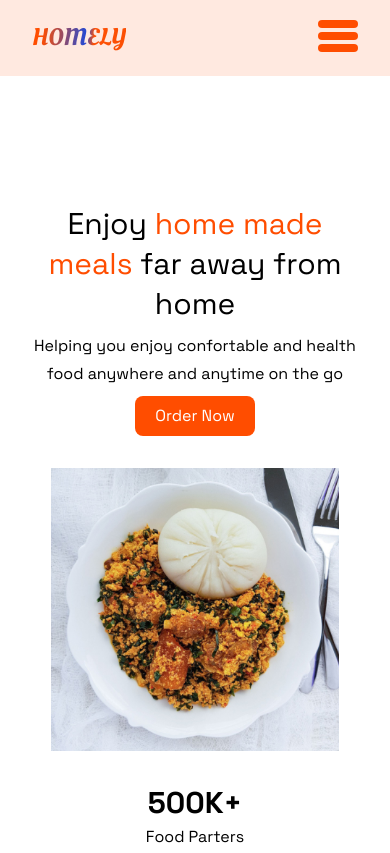
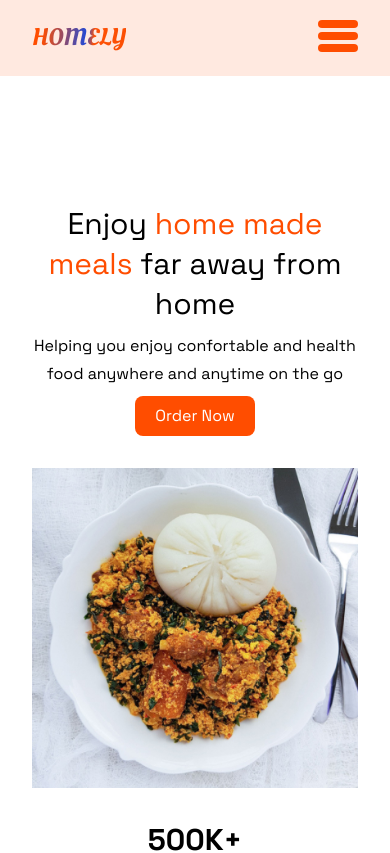
Before and after one commit to jemmycodes/homely, a React (Vite) app: page / in a window 390 px wide. Shown: the top 853 px of the page. Built offline with nearby package versions, Linux system fonts and the light colour scheme.

Commit message:
inital commit

```diff
--- a/src/Components/Hero/Hero.jsx
+++ b/src/Components/Hero/Hero.jsx
@@ -18,7 +18,7 @@ function Hero() {
             <Buttons>Order Now</Buttons>
           </div>
         </div>
-        <figure className="w-72 md:mx-0 mx-auto">
+        <figure className="w-full md:mx-0 mx-auto">
           <img src={heroImg} alt="" className="object-cover" />
         </figure>
       </div>
```
